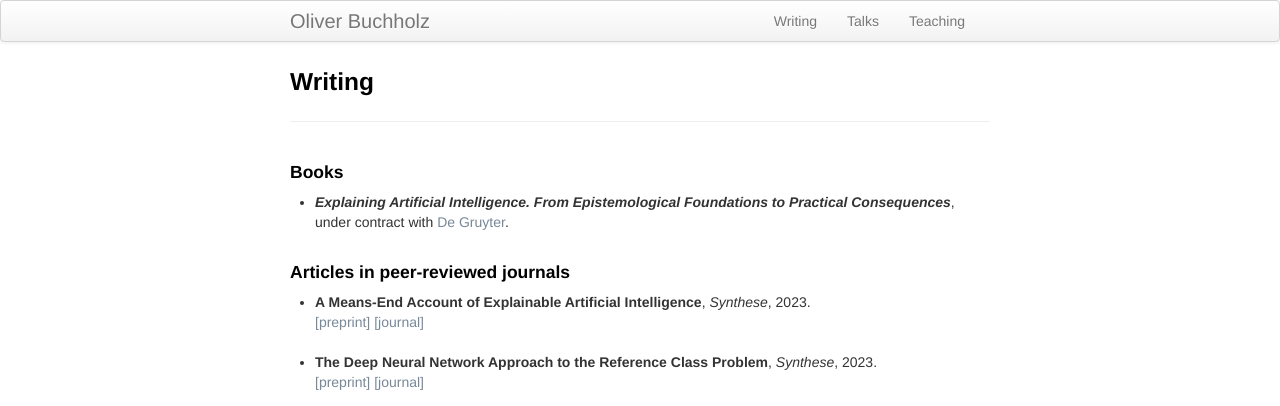
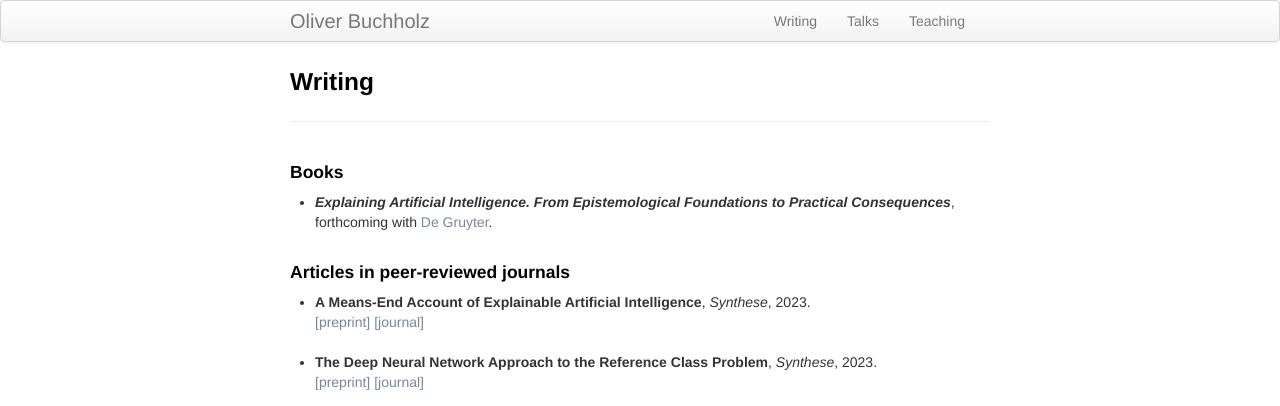
Before and after one commit to oliverbuchholz/oliverbuchholz.github.io, a Jekyll site: the page built from pages/writing.md, in a window 1280 px wide. Shown: the top 406 px of the page. Built offline with Jekyll 4.4.1, drawn with Linux system fonts in a browser that asks for light colours.

Commit message:
Update writing.md

```diff
--- a/pages/writing.md
+++ b/pages/writing.md
@@ -7,7 +7,7 @@ description: Oliver Buchholz | Writing
 <h4>Books</h4>
 
 <ul>
-<li><b><i>Explaining Artificial Intelligence. From Epistemological Foundations to Practical Consequences</i></b>, under contract with <a href= "https://www.degruyter.com/" target= "_blank">De Gruyter</a>.<br><br>
+<li><b><i>Explaining Artificial Intelligence. From Epistemological Foundations to Practical Consequences</i></b>, forthcoming with <a href= "https://www.degruyter.com/" target= "_blank">De Gruyter</a>.<br><br>
 </li>
 </ul>
 
```
